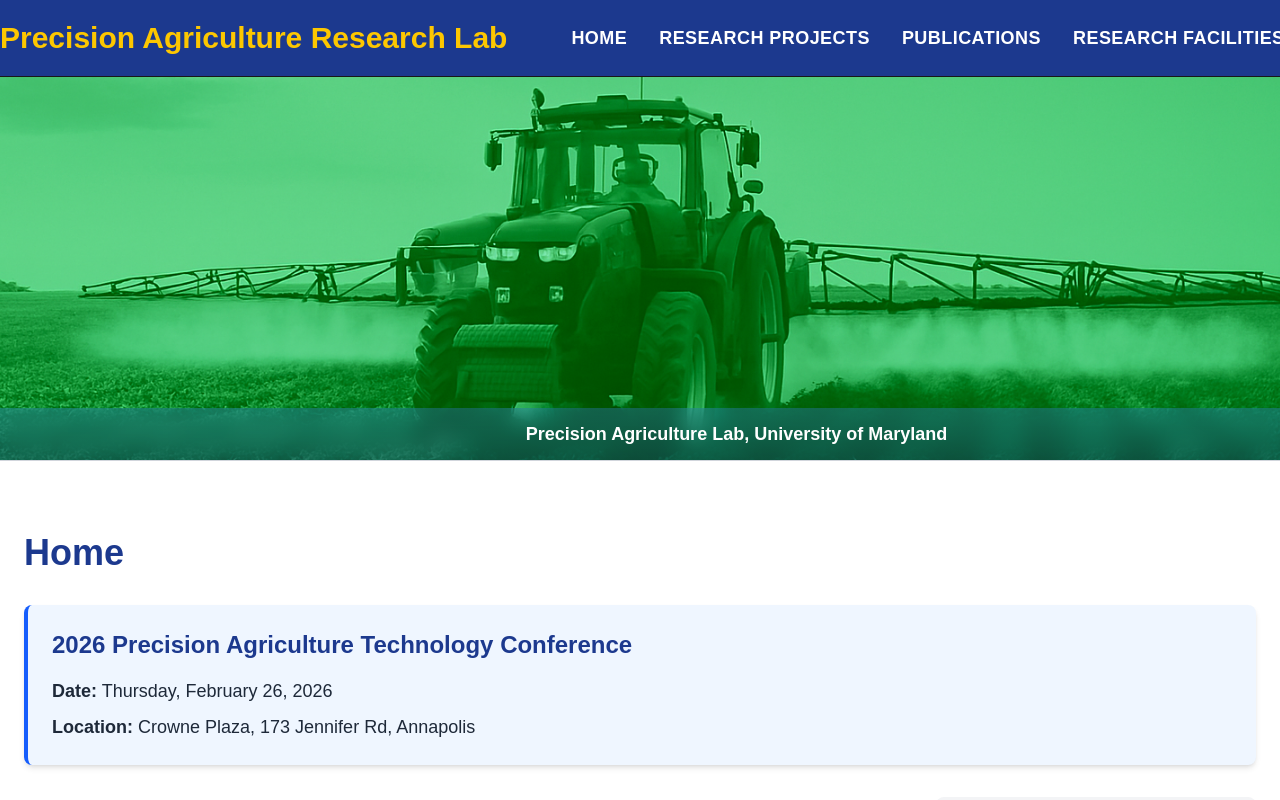
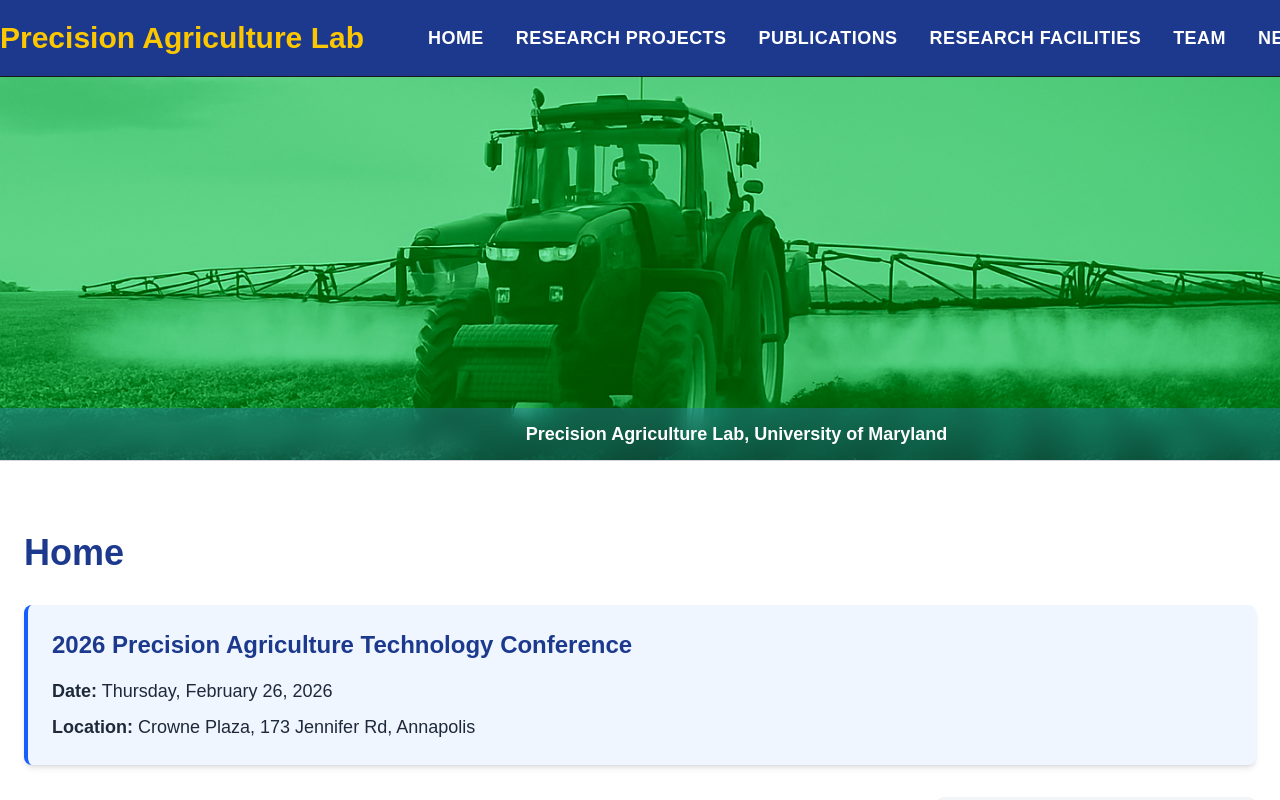
Before and after one commit to f2yapps/academic-lab-website, a Next.js app: page / in a window 1280 px wide. Shown: the top 800 px of the page. Built offline with nearby package versions, Linux system fonts and the light colour scheme.

Commit message:
Your message

```diff
--- a/src/components/layout/Navbar.tsx
+++ b/src/components/layout/Navbar.tsx
@@ -21,7 +21,7 @@ export default function Navbar() {
         <div className="flex justify-between items-center">
           {/* Lab Name / Logo - Left edge */}
           <Link href="/" className="text-xl sm:text-2xl md:text-3xl font-bold text-yellow-400 hover:text-yellow-300 transition whitespace-nowrap">
-            Precision Agriculture Research Lab
+            Precision Agriculture Lab
           </Link>
 
           {/* Desktop Navigation */}
```
Also changed, not shown: app/apps/page.tsx (line endings or trailing spaces), src/components/layout/Banner.tsx (line endings or trailing spaces), src/components/layout/Footer.tsx (line endings or trailing spaces).
